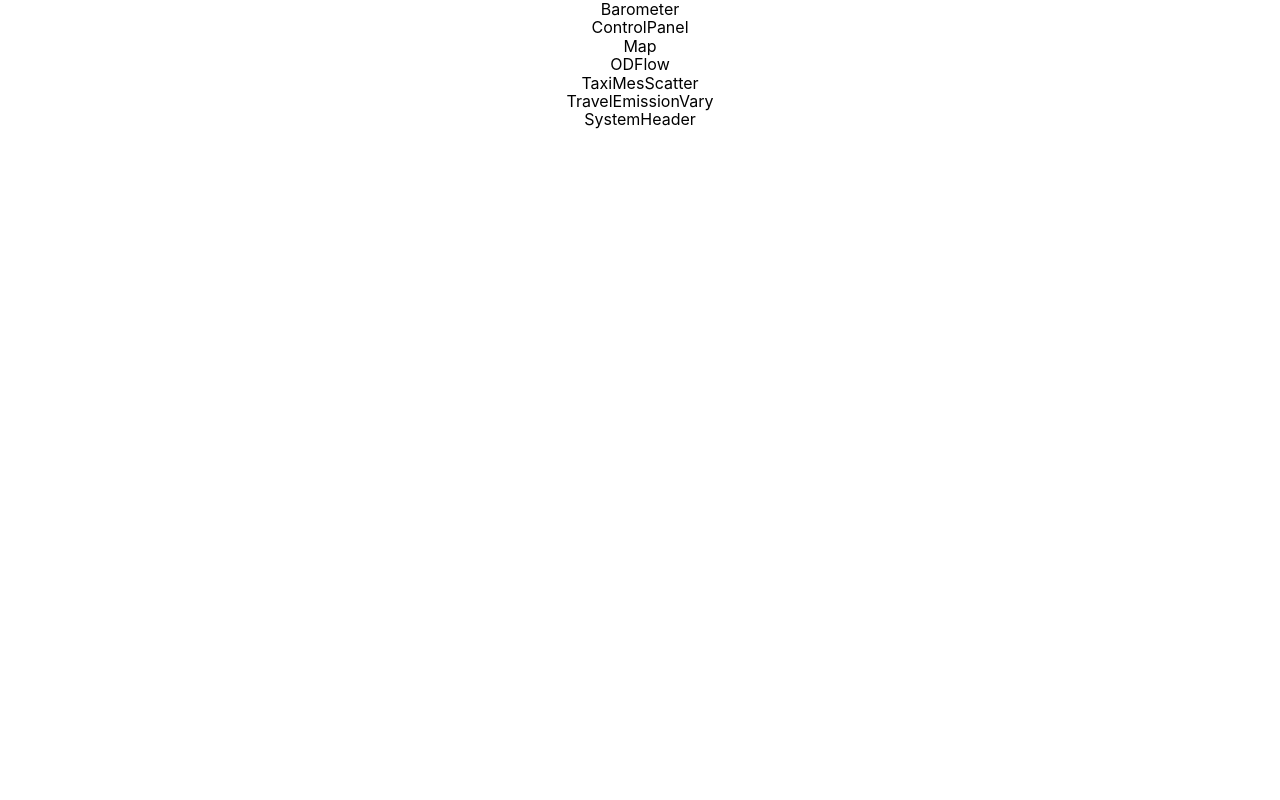
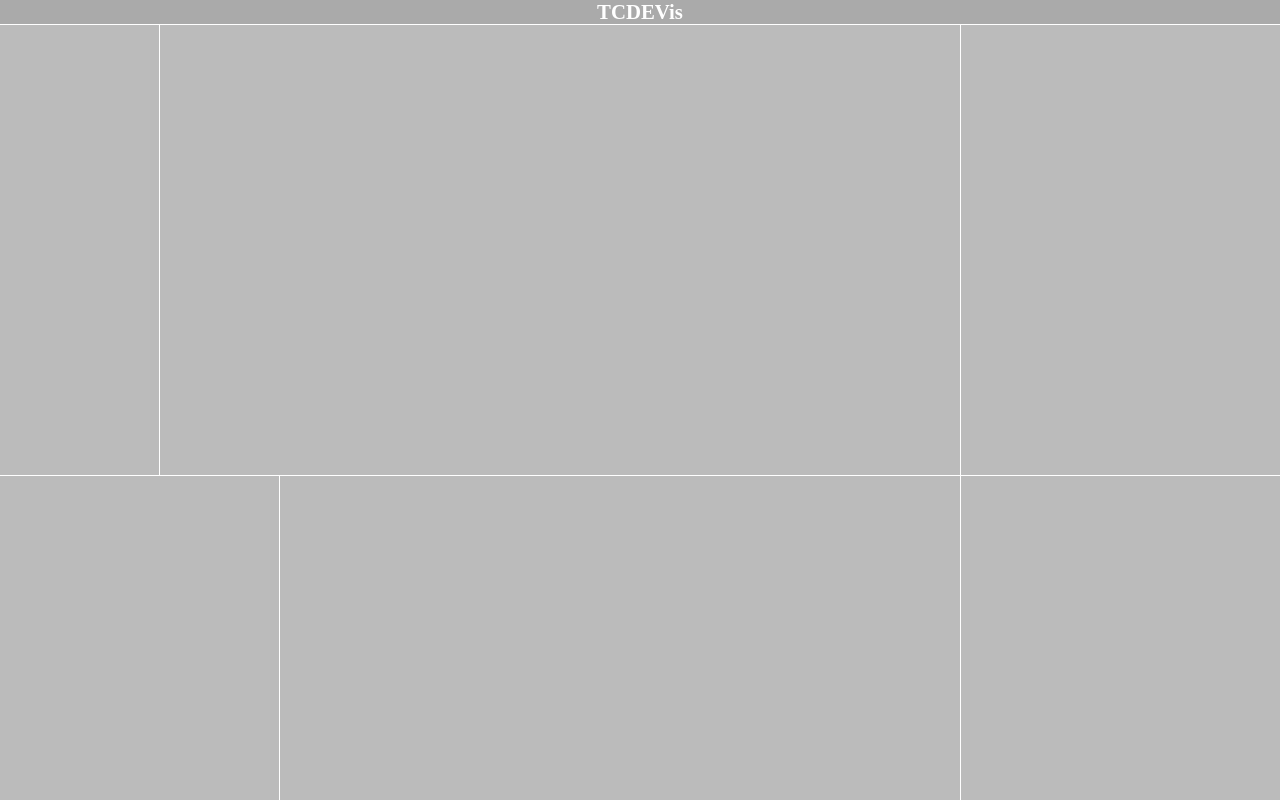
Before and after one commit to xianghui-ma/TCDEVis, a React (Create React App) app: page / in a window 1280 px wide. Built offline with nearby package versions, Linux system fonts and the light colour scheme.

Commit message:
init the farme of system

```diff
--- a/src/App.css
+++ b/src/App.css
@@ -1,40 +1,57 @@
-@import url('antd/dist/reset.css');
-
-.App {
-  text-align: center;
+/* 划分页面网格 */
+.app {
+  display: grid;
+  width: 100vw;
+  height: 100vh;
+  grid-template-columns: repeat(32, 1fr);
+  grid-template-rows: repeat(32, 1fr);
+	grid-gap: 0.0625em;
 }
 
-.App-logo {
-  height: 40vmin;
-  pointer-events: none;
+/* 组件SystemHeader位置 */
+.app .systemHeader{
+  grid-column: 1 / 33;
+  grid-row: 1 / 2;
 }
 
-@media (prefers-reduced-motion: no-preference) {
-  .App-logo {
-    animation: App-logo-spin infinite 20s linear;
-  }
+/* 组件ControlPanel位置 */
+.app .controlPanel{
+  grid-column: 1 / 5;
+  grid-row: 2 / 20;
+  background-color: #bbb;
 }
 
-.App-header {
-  background-color: #282c34;
-  min-height: 100vh;
-  display: flex;
-  flex-direction: column;
-  align-items: center;
-  justify-content: center;
-  font-size: calc(10px + 2vmin);
-  color: white;
+/* 组件Map位置 */
+.app .map{
+  grid-column: 5 / 25;
+  grid-row: 2 / 20;
+  background-color: #bbb;
 }
 
-.App-link {
-  color: #61dafb;
+/* 组件TaxiMesScatter位置 */
+.app .taxiMesScatter{
+  grid-column: 25 / 33;
+  grid-row: 2 / 20;
+  background-color: #bbb;
 }
 
-@keyframes App-logo-spin {
-  from {
-    transform: rotate(0deg);
-  }
-  to {
-    transform: rotate(360deg);
-  }
+/* 组件TravelEmissionVary位置 */
+.app .travelEmissionVary{
+  grid-column: 1 / 8;
+  grid-row: 20 / 33;
+  background-color: #bbb;
 }
+
+/* 组件Barometer样式 */
+.app .barometer{
+  grid-column: 8 / 25;
+  grid-row: 20 / 33;
+  background-color: #bbb;
+}
+
+/* 组件ODFlow样式 */
+.app .odflow{
+  grid-column: 25 / 33;
+  grid-row: 20 / 33;
+  background-color: #bbb;
+}
--- a/src/App.js
+++ b/src/App.js
@@ -1,3 +1,5 @@
+
+
 import Barometer from './components/Barometer/Barometer.jsx';
 import ControlPanel from './components/ControlPanel/ControlPanel.jsx';
 import Map from './components/Map/Map.jsx';
@@ -10,7 +12,7 @@ import './App.css';
 
 function App() {
   return (
-    <section className="App">
+    <section className="app">
       <Barometer/>
       <ControlPanel/>
       <Map/>
--- a/src/components/Barometer/Barometer.jsx
+++ b/src/components/Barometer/Barometer.jsx
@@ -4,8 +4,6 @@ import './Barometer.css';
 
 export default function Barometer() {
   return (
-    <section className='barometer'>
-        Barometer
-    </section>
+    <section className='barometer'></section>
   );
 }
--- a/src/components/ControlPanel/ControlPanel.jsx
+++ b/src/components/ControlPanel/ControlPanel.jsx
@@ -4,6 +4,6 @@ import './ControlPanel.css';
 
 export default function ControlPanel() {
   return (
-    <section className='controlPanel'>ControlPanel</section>
+    <section className='controlPanel'></section>
   );
 }
--- a/src/components/Map/Map.jsx
+++ b/src/components/Map/Map.jsx
@@ -4,6 +4,6 @@ import './Map.css';
 
 export default function Map() {
   return (
-    <section className='map'>Map</section>
+    <section className='map'></section>
   )
 }
--- a/src/components/ODFlow/ODFlow.jsx
+++ b/src/components/ODFlow/ODFlow.jsx
@@ -4,6 +4,6 @@ import './ODFlow.css';
 
 export default function ODFlow() {
   return (
-    <section className='odflow'>ODFlow</section>
+    <section className='odflow'></section>
   )
 }
--- a/src/components/SystemHeader/SystemHeader.css
+++ b/src/components/SystemHeader/SystemHeader.css
@@ -0,0 +1,7 @@
+.systemHeader h1{
+    width: 100%;
+    height: 100%;
+    background-color: #aaa;
+    color: #fff;
+    text-align: center;
+}
--- a/src/components/SystemHeader/SystemHeader.jsx
+++ b/src/components/SystemHeader/SystemHeader.jsx
@@ -4,6 +4,8 @@ import './SystemHeader.css';
 
 export default function SystemHeader() {
   return (
-    <section className='systemHeader'>SystemHeader</section>
+    <header className='systemHeader'>
+      <h1>TCDEVis</h1>
+    </header>
   )
 }
--- a/src/components/TaxiMesScatter/TaxiMesScatter.jsx
+++ b/src/components/TaxiMesScatter/TaxiMesScatter.jsx
@@ -4,6 +4,6 @@ import './TaxiMesScatter.css';
 
 export default function TaxiMesScatter() {
   return (
-    <section className='taxiMesScatter'>TaxiMesScatter</section>
+    <section className='taxiMesScatter'></section>
   )
 }
--- a/src/components/TravelEmissionVary/TravelEmissionVary.jsx
+++ b/src/components/TravelEmissionVary/TravelEmissionVary.jsx
@@ -4,6 +4,6 @@ import './TravelEmissionVary.css';
 
 export default function TravelEmissionVary() {
   return (
-    <section className='travelEmissionVary'>TravelEmissionVary</section>
+    <section className='travelEmissionVary'></section>
   )
 }
--- a/src/index.css
+++ b/src/index.css
@@ -1,13 +1,85 @@
-body {
+/* 同rem设置字号，用em设置其他属性 */
+:root{
+  font-size: 1em;
+}
+/* 清除浏览器默认样式 */
+html,
+body,
+p,
+ol,
+ul,
+li,
+dl,
+dt,
+dd,
+blockquote,
+figure,
+fieldset,
+legend,
+textarea,
+pre,
+iframe,
+hr,
+h1,
+h2,
+h3,
+h4,
+h5,
+h6 {
   margin: 0;
-  font-family: -apple-system, BlinkMacSystemFont, 'Segoe UI', 'Roboto', 'Oxygen',
-    'Ubuntu', 'Cantarell', 'Fira Sans', 'Droid Sans', 'Helvetica Neue',
-    sans-serif;
-  -webkit-font-smoothing: antialiased;
-  -moz-osx-font-smoothing: grayscale;
+  padding: 0;
 }
 
-code {
-  font-family: source-code-pro, Menlo, Monaco, Consolas, 'Courier New',
-    monospace;
+h1,
+h2,
+h3,
+h4,
+h5,
+h6 {
+  font-size: 1.3rem;
 }
+
+ul {
+  list-style: none;
+}
+
+button,
+input,
+select {
+  margin: 0;
+}
+
+html {
+  box-sizing: border-box;
+}
+
+*, *::before, *::after {
+  box-sizing: inherit;
+}
+
+img,
+video {
+  height: auto;
+  max-width: 100%;
+}
+
+iframe {
+  border: 0;
+}
+
+table {
+  border-collapse: collapse;
+  border-spacing: 0;
+}
+
+td,
+th {
+  padding: 0;
+}
+a{
+  text-decoration: none;
+  color: #000;
+}
+:root{
+  font-size: 1em;
+}
```
